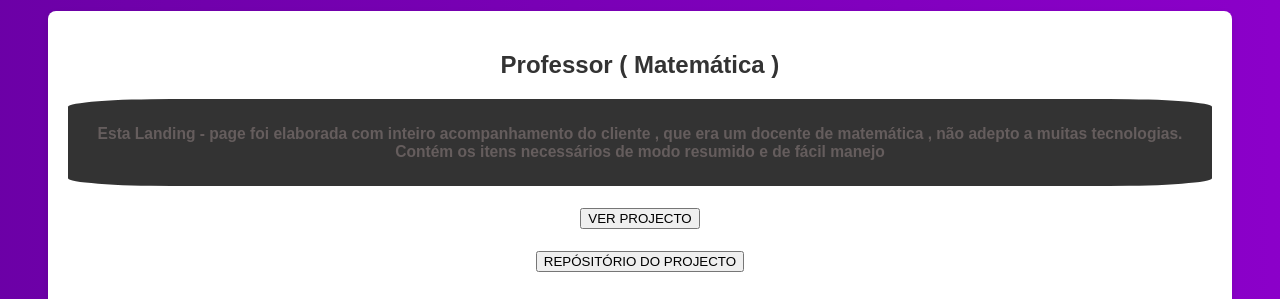
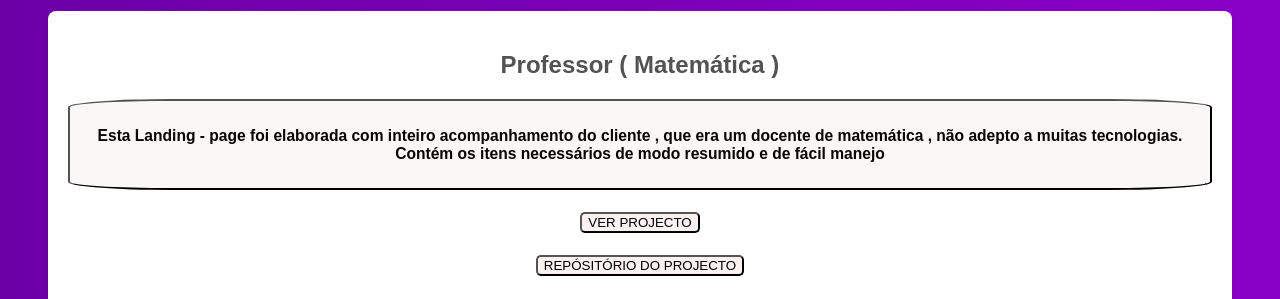
Before and after one commit to DanilsaH/Danilsa-s-Portif-lio.co.ao, a plain HTML site: page landingpages.html in a window 1280 px wide. Shown: the part 200-499 px from the top of the page. Drawn offline with nearby package versions, Linux system fonts and the light colour scheme.

Commit message:
Update landingpages.css

```diff
--- a/landingpages.css
+++ b/landingpages.css
@@ -2,7 +2,7 @@ body {
     background: linear-gradient(90deg, #ff0000, #ff7f00, #ffff00, #00ff00, #0000ff, #4b0082, #9400d3);
     background-size: 1400% 1400%;
     animation: rainbow 15s ease infinite;
-    color: #333;
+    color: #535353;
     font-family: Arial, sans-serif;
 }
 
@@ -90,10 +90,22 @@ section {
     transform: scale(1.05);
 }
 
+
+button {
+
+    background-color: #978b8b;
+
+}
+
+
+
+
+
+
 .read-legend {
-    background-color: #333333;
-    color: #655d5d;
-    border: none;
+    background-color: #faf7f7;
+    color: #050505;
+    border-radius: 15px;
     padding: 10px 20px;
     cursor: pointer;
     transition: background-color 0.3s;
@@ -101,7 +113,7 @@ section {
 }
 
 .read-legend:hover {
-    background-color: #555;
+    background-color: #c1b2b2;
 }
 
 .project-description {
@@ -126,9 +138,9 @@ footer {
 }
 
 .round-button {
-    background-color: #fff;
-    color: #333;
-    border: 2px solid #333;
+    background-color: #403d3d;
+    color: #b6a8a8;
+    border: 5px solid #333;
     border-radius: 20%;
     padding: 10px 20px;
     cursor: pointer;
@@ -137,7 +149,7 @@ footer {
 }
 
 .round-button:hover {
-    background-color: #555;
+    background-color: #101010;
     color: #fff;
 }
 
@@ -145,3 +157,10 @@ footer a {
     text-decoration: none;
     color: inherit;
 }
+
+button {
+
+    border-radius: 5px;
+    background-color: #faf1f1;
+
+}
```
